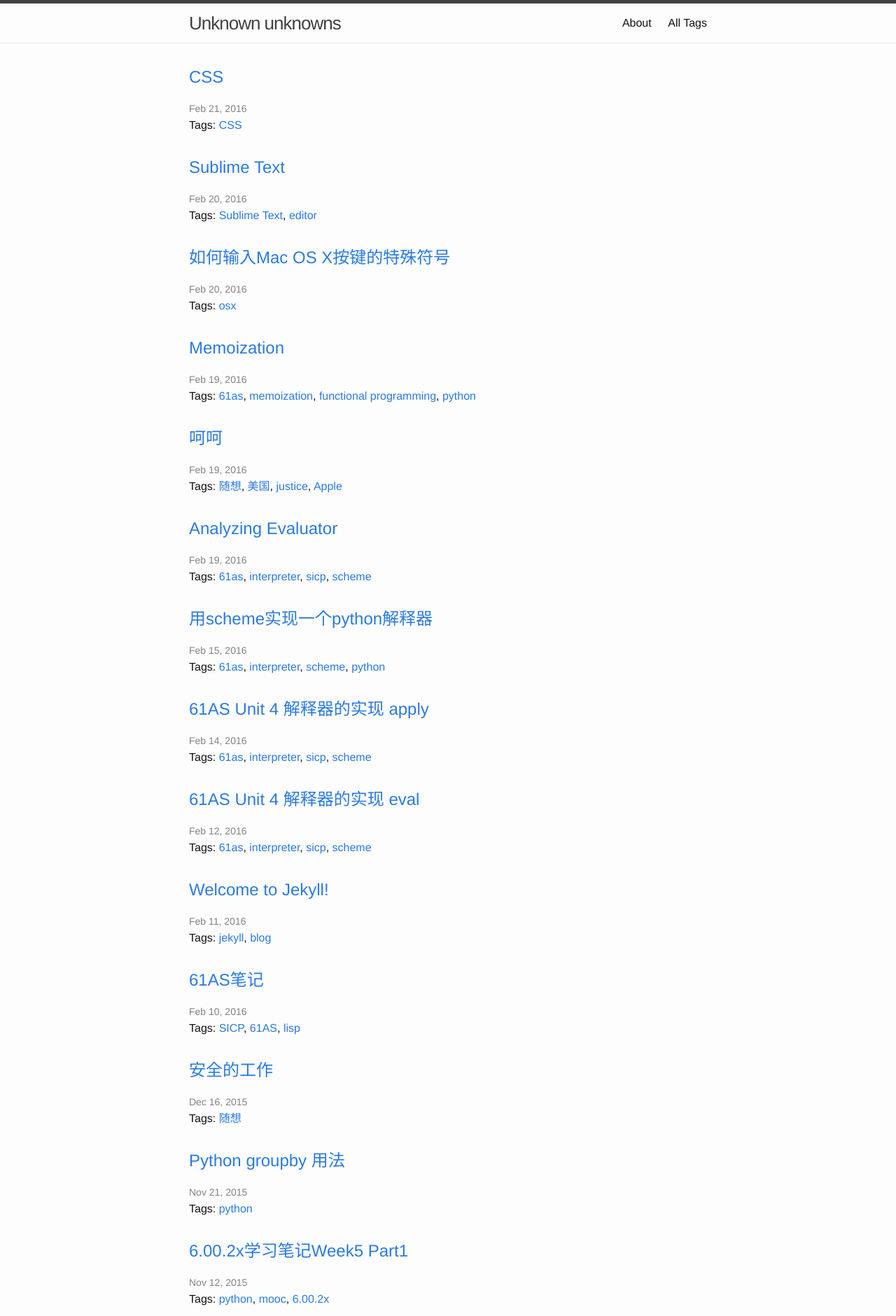
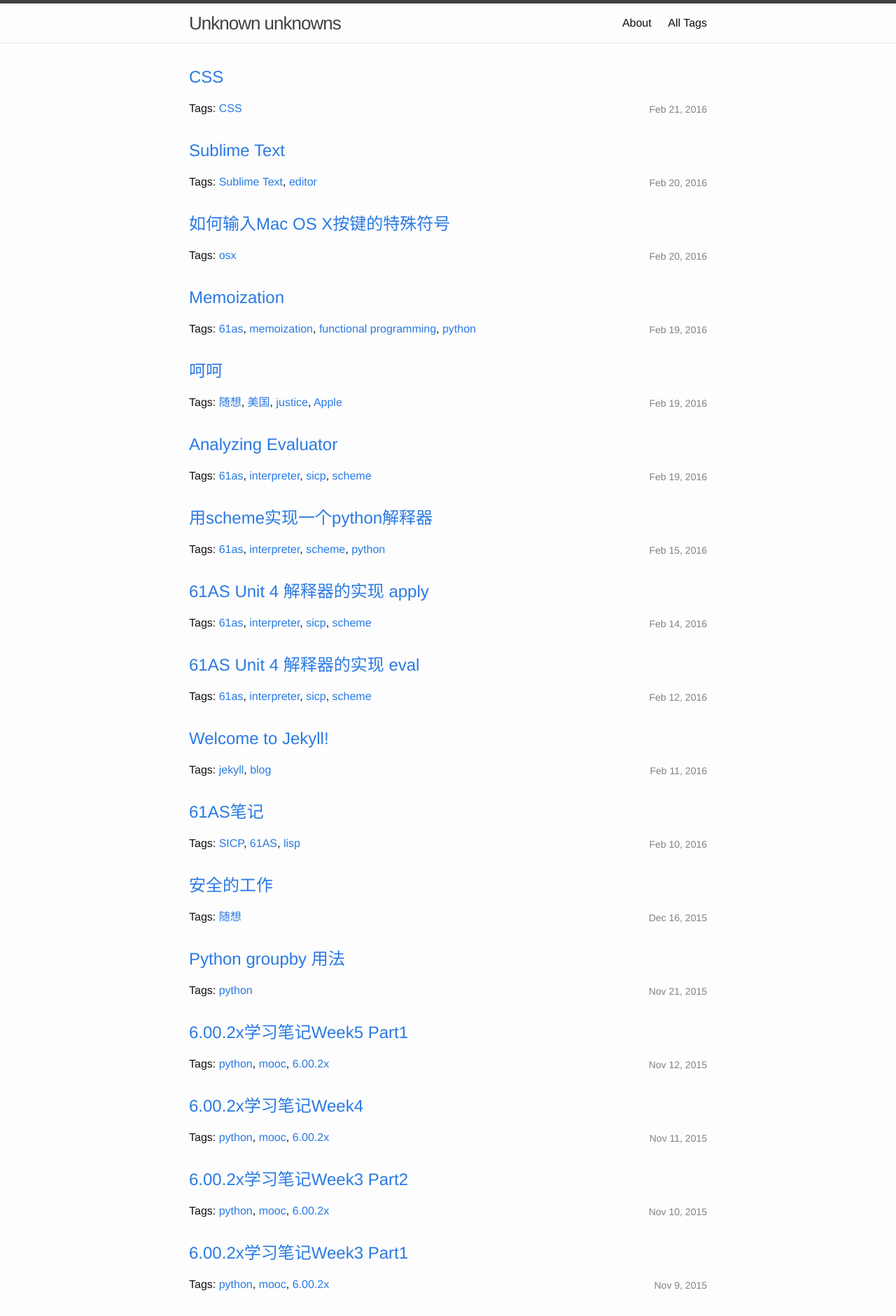
Before and after one commit to nickyfoto/Blog, a Jekyll site: the page built from index.html, in a window 1280 px wide. Shown: the top 1880 px of the page at 70% size. Built offline with Jekyll 4.4.1, drawn with Linux system fonts in a browser that asks for light colours.

Commit message:
change positon

```diff
--- a/index.html
+++ b/index.html
@@ -7,7 +7,7 @@
     {% for post in site.posts %}
       <li>
         <h2>
-          <a class="post-link" href="{{ post.url | prepend: site.baseurl }}" style="display: inline;">
+          <a class="post-link" href="{{ post.url | prepend: site.baseurl }}">
             {{ post.title }}
           </a>
         </h2>
@@ -23,5 +23,13 @@
 </div>
 
 <style>
+li {
+    position: relative;
+}
 
+time {
+    position: absolute;
+    right: 0px;
+    bottom: 0px;
+}
 </style>
```
